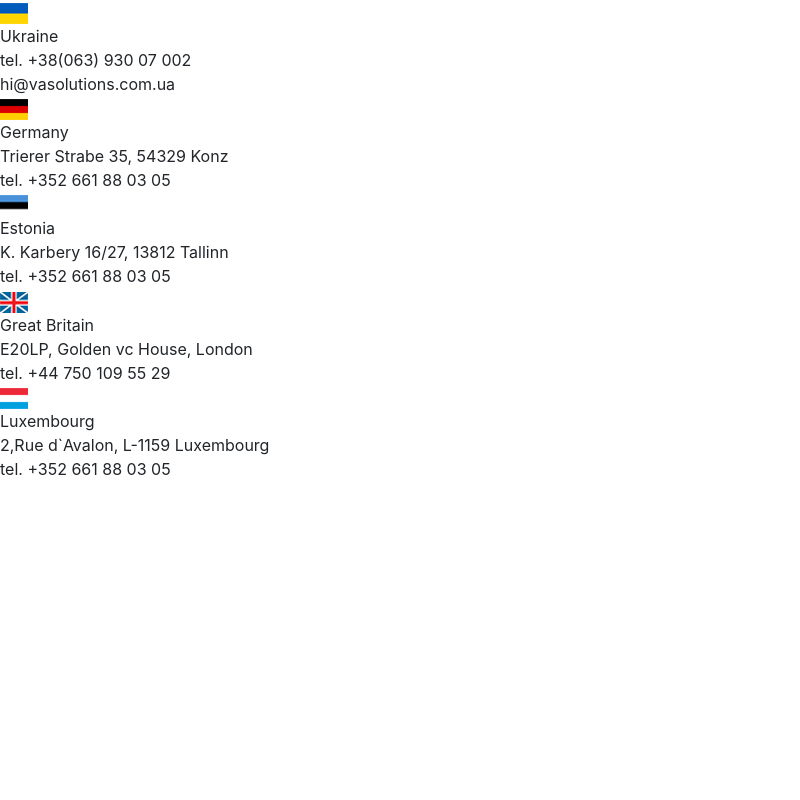
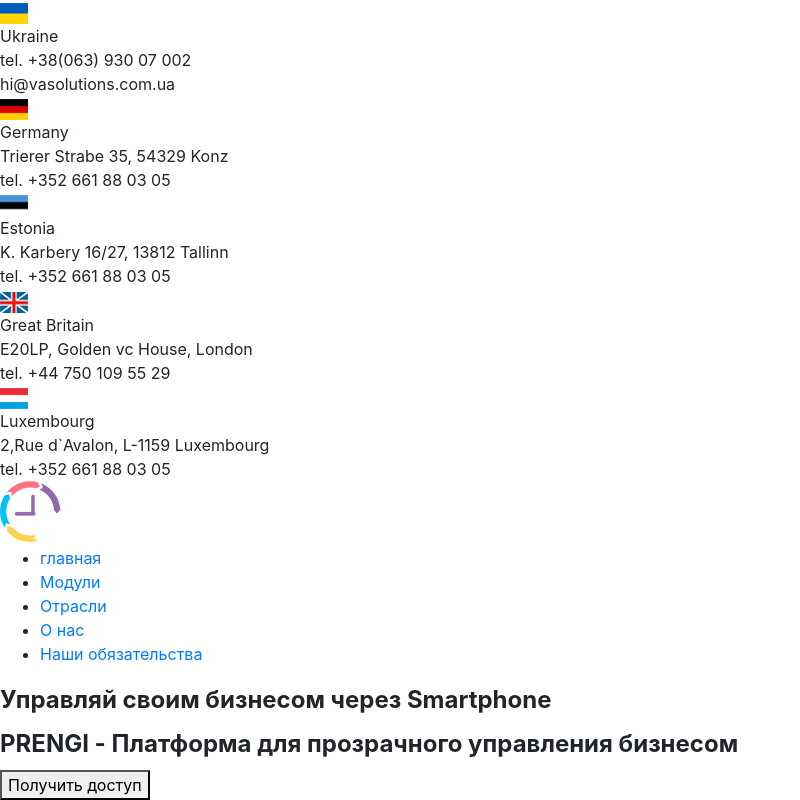
Before and after one commit to ColaCat27/prengi, a website: page src/index.html in a window 1280 px wide. Shown: the whole page, without its empty margins (0-800 px from the left). Drawn offline with Linux system fonts and the light colour scheme.

Commit message:
added promo section markup

```diff
--- a/src/index.html
+++ b/src/index.html
@@ -44,5 +44,33 @@
             </div>
         </div>
     </header>
+
+    <section class="promo">
+        <div class="container">
+            <div class="promo__header">
+                <img src="icons/logo.png" alt="logo" class="promo__logo">
+                <nav class="promo__nav">
+                    <ul class="promo__list">
+                        <li class="promo__item"><a href="" class="promo__link">главная</a></li>
+                        <li class="promo__item"><a href="" class="promo__link">Модули</a></li>
+                        <li class="promo__item"><a href="" class="promo__link">Отрасли</a></li>
+                        <li class="promo__item"><a href="" class="promo__link">О нас</a></li>
+                        <li class="promo__item"><a href="" class="promo__link">Наши обязательства</a></li>
+                    </ul>
+                </nav>
+            </div>
+
+            <div class="promo__wrapper">
+                <div class="promo__text">
+                    <h1 class="promo__header">Управляй своим бизнесом через Smartphone</h1>
+                    <h2 class="promo__subheader">PRENGI - Платформа для прозрачного
+                        управления бизнесом</h2>
+                    <button class="button button_main">Получить доступ</button>
+                </div>
+
+                <div class="slider"></div>
+            </div>
+        </div>
+    </section>
 </body>
 </html>
```
Also changed, not shown: dist/index.html, src/sass/blocks/_promo.scss (added).
